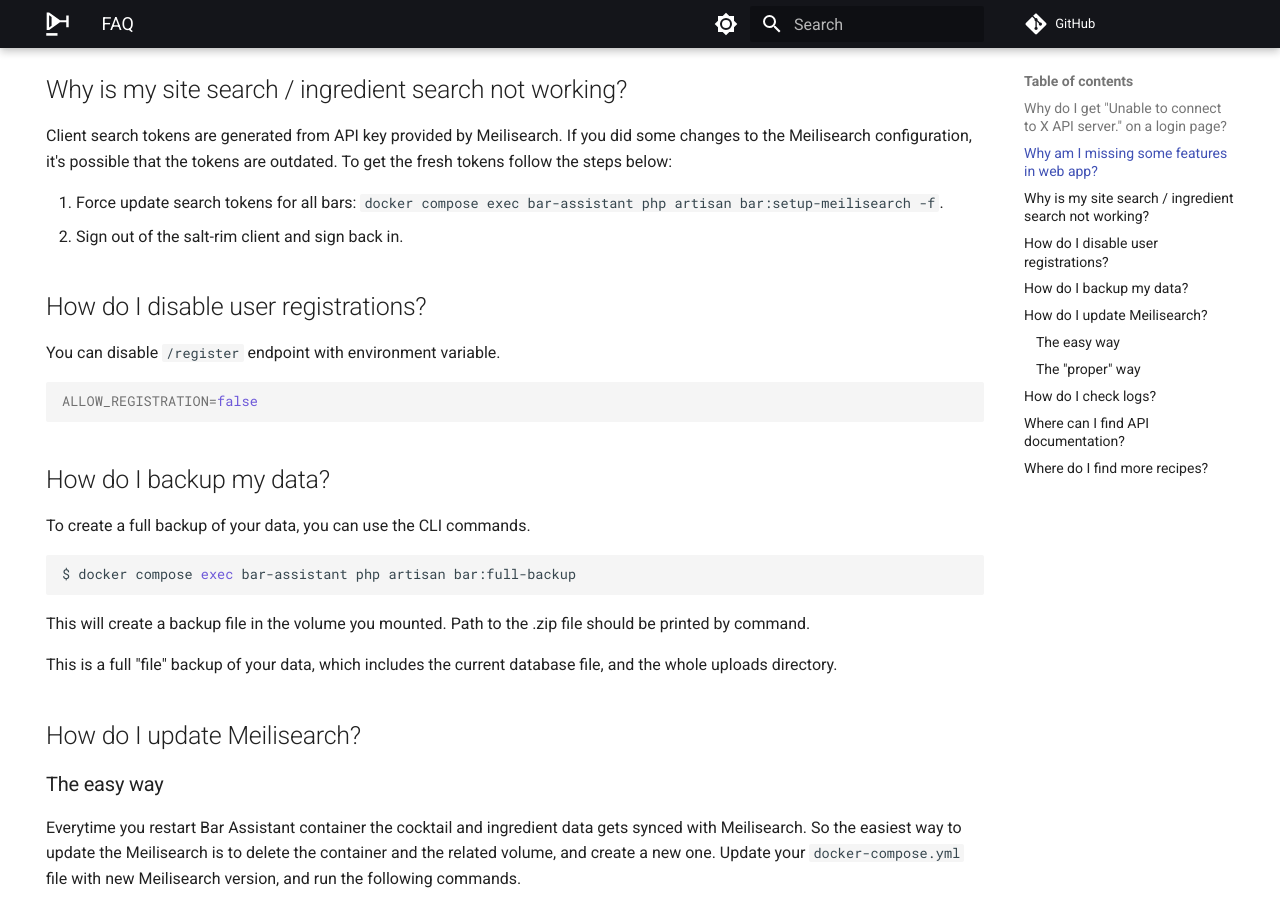
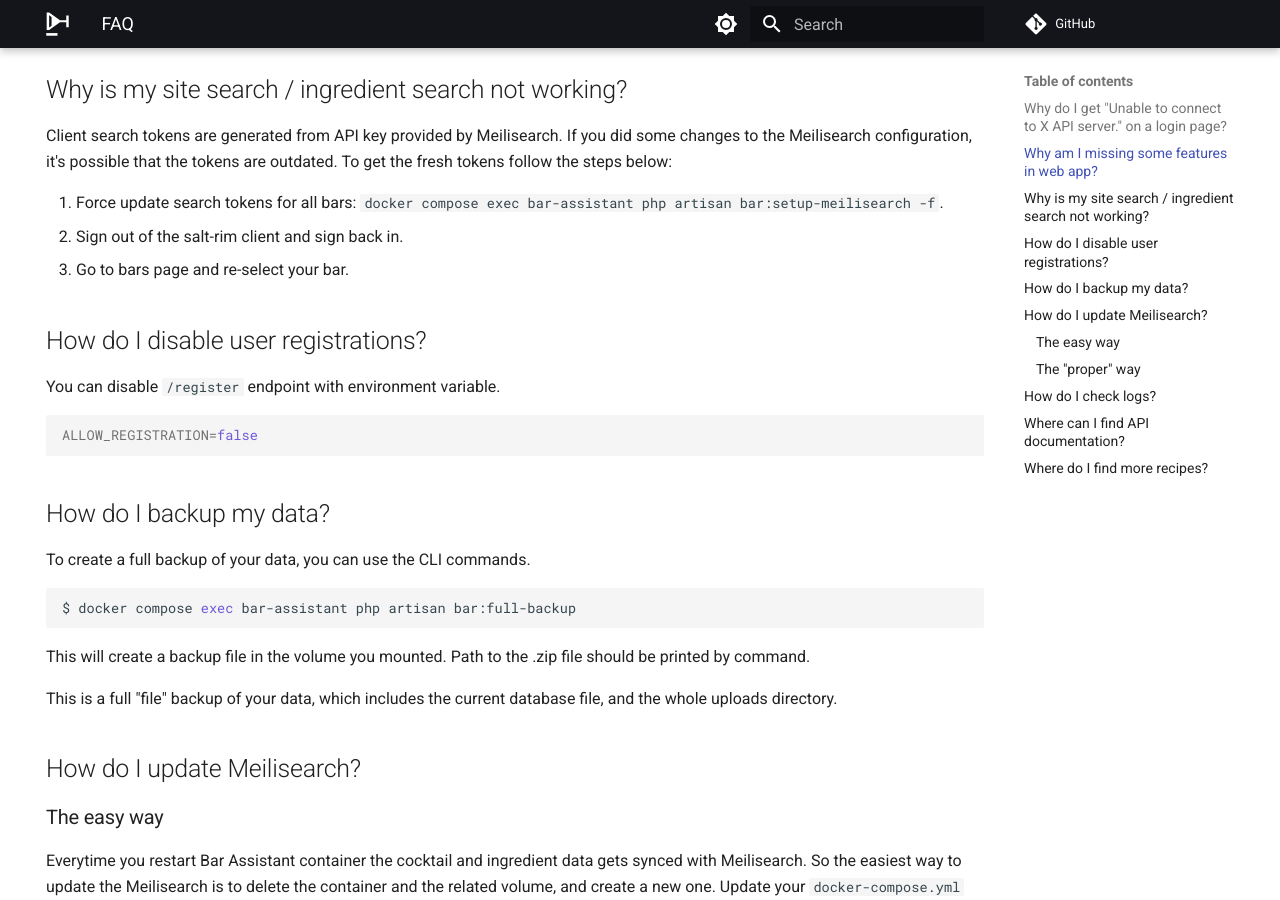
Before and after one commit to bar-assistant/docs, an MkDocs documentation site: the page built from docs/faq.md, in a window 1280 px wide and 900 px high, scrolled down 840 px. Built offline with MkDocs 1.6.1 and Material for MkDocs 9.7.7, drawn with Linux system fonts in a browser that asks for light colours; comment, search, counter and statistics services are not loaded.

Commit message:
Add missing point

```diff
--- a/docs/faq.md
+++ b/docs/faq.md
@@ -33,6 +33,7 @@
 
 1. Force update search tokens for all bars: `docker compose exec bar-assistant php artisan bar:setup-meilisearch -f`.
 2. Sign out of the salt-rim client and sign back in.
+3. Go to bars page and re-select your bar.
 
 ## How do I disable user registrations?
 
```
